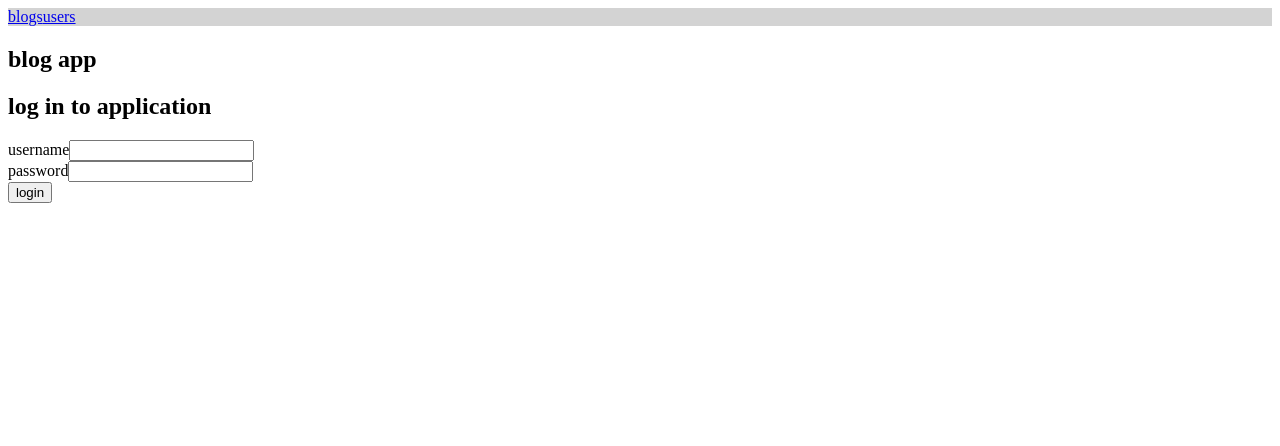
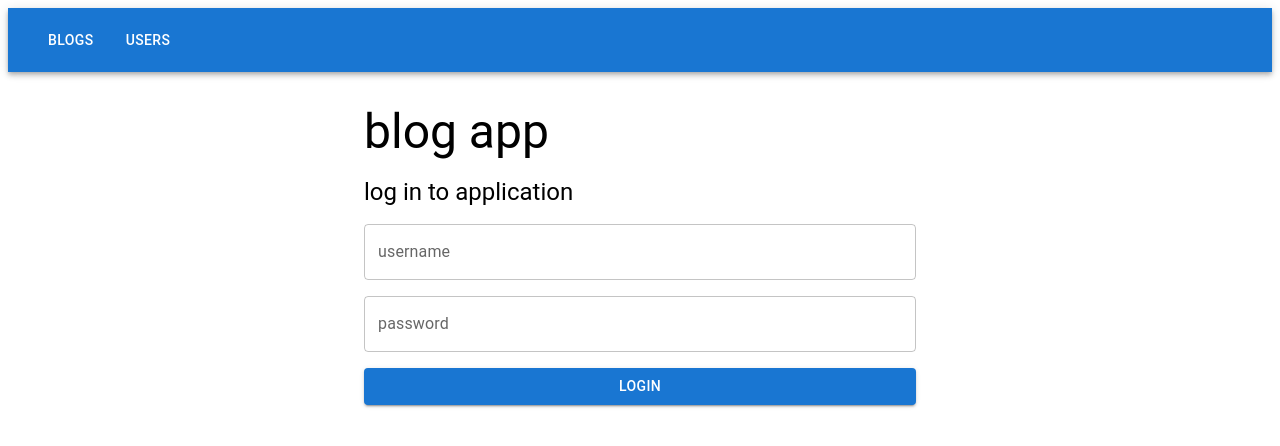
Before and after one commit to sinskiy/fs-monorepo, a React (Vite) app in the folder part7/blog-redux/bloglist-frontend/: page / in a window 1280 px wide. Shown: the top 446 px of the page. Built offline with nearby package versions, Linux system fonts and the light colour scheme.

Commit message:
feat: add styling with mui

```diff
--- a/part7/blog-redux/bloglist-frontend/package.json
+++ b/part7/blog-redux/bloglist-frontend/package.json
@@ -11,6 +11,10 @@
     "test": "vitest run"
   },
   "dependencies": {
+    "@emotion/react": "^11.14.0",
+    "@emotion/styled": "^11.14.0",
+    "@mui/icons-material": "^7.1.0",
+    "@mui/material": "^7.1.0",
     "@reduxjs/toolkit": "^2.8.2",
     "@tanstack/react-query": "^5.77.0",
     "axios": "^1.4.0",
--- a/part7/blog-redux/bloglist-frontend/src/Blog.jsx
+++ b/part7/blog-redux/bloglist-frontend/src/Blog.jsx
@@ -1,7 +1,20 @@
 import { useQuery, useQueryClient } from '@tanstack/react-query'
-import { useNavigate, useParams } from 'react-router'
+import { Link, useNavigate, useParams } from 'react-router'
 import blogService from './services/blogs'
 import { useSelector } from 'react-redux'
+import Button from '@mui/material/Button'
+import {
+  Box,
+  Card,
+  CardActions,
+  CardContent,
+  Link as StyledLink,
+  List,
+  ListItem,
+  ListItemText,
+  TextField,
+  Typography,
+} from '@mui/material'
 
 const Blog = () => {
   const queryClient = useQueryClient()
@@ -17,11 +30,19 @@ const Blog = () => {
   })
 
   if (status === 'pending') {
-    return <p>loading blog</p>
+    return (
+      <Typography variant="body1" component="p">
+        loading blog
+      </Typography>
+    )
   }
 
   if (status === 'error') {
-    return <p>error: {error.message}</p>
+    return (
+      <Typography variant="body1" component="p">
+        error: {error.message}
+      </Typography>
+    )
   }
 
   const handleDeleteClick = async () => {
@@ -48,32 +69,70 @@ const Blog = () => {
 
   return (
     <>
-      <h1>{data.title}</h1>
-      <p>{data.url}</p>
-      <p>
-        likes {data.likes}
-        <button onClick={handleLikeClick}>like</button>
-      </p>
-      <p>{data.user?.username}</p>
-      {username && data.user?.username === username && (
-        <button onClick={handleDeleteClick}>remove</button>
-      )}
-      <h3>comments</h3>
-      <form onSubmit={handleComment}>
-        <label htmlFor="comment" className="sr-only">
-          comment
-        </label>
-        <input type="text" name="comment" id="comment" />
-        <button type="submit">add comment</button>
-      </form>
+      <Card>
+        <CardContent>
+          <Typography variant="h4" component="h2">
+            {data.title}
+          </Typography>
+          <StyledLink to={data.url} component={Link}>
+            {data.url}
+          </StyledLink>
+          <Typography
+            variant="overline"
+            component="p"
+            sx={{ mt: 2, display: 'flex', gap: 1, alignItems: 'center' }}
+          >
+            likes {data.likes}
+            <Button variant="outlined" onClick={handleLikeClick}>
+              like
+            </Button>
+          </Typography>
+          <Typography variant="body1" component="p">
+            {data.user?.username}
+          </Typography>
+        </CardContent>
+        <CardActions>
+          {username && data.user?.username === username && (
+            <Button variant="outlined" onClick={handleDeleteClick}>
+              remove
+            </Button>
+          )}
+        </CardActions>
+      </Card>
+      <Typography variant="h5" component="h3" sx={{ mt: 2 }}>
+        comments
+      </Typography>
+      <Box
+        component="form"
+        sx={{ display: 'flex', flexDirection: 'column' }}
+        onSubmit={handleComment}
+      >
+        <TextField
+          type="text"
+          id="comment"
+          label="comment"
+          variant="outlined"
+        />
+        <Button
+          variant="contained"
+          type="submit"
+          sx={{ maxWidth: 'fit-content', mt: 1 }}
+        >
+          add comment
+        </Button>
+      </Box>
       {data.comments.length > 0 ? (
-        <ul>
+        <List>
           {data.comments.map((comment, i) => (
-            <li key={i}>{comment}</li>
+            <ListItem key={i}>
+              <ListItemText primary={comment} />
+            </ListItem>
           ))}
-        </ul>
+        </List>
       ) : (
-        <p>no comments yet :c</p>
+        <Typography variant="body1" component="p">
+          no comments yet :c
+        </Typography>
       )}
     </>
   )
--- a/part7/blog-redux/bloglist-frontend/src/Layout.jsx
+++ b/part7/blog-redux/bloglist-frontend/src/Layout.jsx
@@ -1,9 +1,22 @@
-import { Link, Outlet } from 'react-router'
+import { NavLink, Outlet } from 'react-router'
 import Message from './components/Message'
 import { useDispatch, useSelector } from 'react-redux'
 import { setUser } from './reducers/userReducer'
 import blogService from './services/blogs'
-import { useEffect } from 'react'
+import { useEffect, useState } from 'react'
+import {
+  AppBar,
+  Box,
+  Button,
+  Container,
+  IconButton,
+  Menu,
+  MenuItem,
+  Toolbar,
+  Typography,
+} from '@mui/material'
+import MenuIcon from '@mui/icons-material/Menu'
+import Link from '@mui/material/Link'
 
 const Layout = () => {
   const dispatch = useDispatch()
@@ -27,31 +40,105 @@ const Layout = () => {
     window.localStorage.removeItem('loggedBlogappUser')
   }
 
+  const [anchorElNav, setAnchorElNav] = useState(null)
+  const handleOpenNavMenu = event => {
+    setAnchorElNav(event.currentTarget)
+  }
+  const handleCloseNavMenu = () => {
+    setAnchorElNav(null)
+  }
+
   return (
     <>
-      <header>
-        <nav
-          style={{
-            backgroundColor: 'lightgray',
-            display: 'flex',
-            alignItems: 'center',
-          }}
-        >
-          <Link to="/">blogs</Link>
-          <Link to="/users">users</Link>
-          {username && (
-            <>
-              <p>{username} logged in</p>
-              <button onClick={handleLogout}>logout</button>
-            </>
-          )}
-        </nav>
-      </header>
-      <main>
-        <h2>blog app</h2>
+      <AppBar position="static">
+        <Container maxWidth="xl">
+          <Toolbar disableGutters>
+            <Box sx={{ flexGrow: 1, display: { xs: 'flex', md: 'none' } }}>
+              <IconButton
+                size="large"
+                aria-label="account of current user"
+                aria-controls="menu-appbar"
+                aria-haspopup="true"
+                onClick={handleOpenNavMenu}
+                color="inherit"
+              >
+                <MenuIcon />
+              </IconButton>
+              <Menu
+                id="menu-appbar"
+                anchorEl={anchorElNav}
+                anchorOrigin={{
+                  vertical: 'bottom',
+                  horizontal: 'left',
+                }}
+                keepMounted
+                transformOrigin={{
+                  vertical: 'top',
+                  horizontal: 'left',
+                }}
+                open={Boolean(anchorElNav)}
+                onClose={handleCloseNavMenu}
+                sx={{ display: { xs: 'block', md: 'none' } }}
+              >
+                <MenuItem>
+                  <Link to="/" component={NavLink}>
+                    blogs
+                  </Link>
+                </MenuItem>
+                <MenuItem>
+                  <Link to="/users" component={NavLink}>
+                    users
+                  </Link>
+                </MenuItem>
+              </Menu>
+            </Box>
+            <Box sx={{ flexGrow: 1, display: { xs: 'none', md: 'flex' } }}>
+              <Link
+                to="/"
+                component={NavLink}
+                sx={{ color: 'white', m: 2, display: 'block' }}
+              >
+                <Typography variant="button">blogs</Typography>
+              </Link>
+              <Link
+                to="/users"
+                component={NavLink}
+                sx={{ color: 'white', m: 2, display: 'block' }}
+              >
+                <Typography variant="button">users</Typography>
+              </Link>
+            </Box>
+            {username && (
+              <Box
+                sx={{
+                  flexGrow: 0,
+                  display: 'flex',
+                  alignItems: 'center',
+                  gap: 2,
+                }}
+              >
+                <Typography variant="body1" component="p">
+                  {username} logged in
+                </Typography>
+                <Button
+                  variant="outlined"
+                  color="inherit"
+                  onClick={handleLogout}
+                >
+                  logout
+                </Button>
+              </Box>
+            )}
+          </Toolbar>
+        </Container>
+      </AppBar>
+      <Container component="main" maxWidth="sm" sx={{ mt: 4 }}>
+        <Typography variant="h3" component="h1" sx={{ mb: 2 }}>
+          blog app
+        </Typography>
         <Message />
         <Outlet />
-      </main>
+      </Container>
     </>
   )
 }
--- a/part7/blog-redux/bloglist-frontend/src/Users.jsx
+++ b/part7/blog-redux/bloglist-frontend/src/Users.jsx
@@ -1,6 +1,17 @@
 import { useQuery } from '@tanstack/react-query'
 import userService from './services/users'
 import { Link } from 'react-router'
+import TableContainer from '@mui/material/TableContainer'
+import StyledLink from '@mui/material/Link'
+import {
+  Paper,
+  Table,
+  TableBody,
+  TableCell,
+  TableHead,
+  TableRow,
+  Typography,
+} from '@mui/material'
 
 const Users = () => {
   const { data, status, error } = useQuery({
@@ -9,34 +20,48 @@ const Users = () => {
   })
 
   if (status === 'pending') {
-    return <p>loading users</p>
+    return (
+      <Typography variant="body1" component="p">
+        loading users
+      </Typography>
+    )
   }
 
   if (status === 'error') {
-    return <p>error: {error.message}</p>
+    return (
+      <Typography variant="body1" component="p">
+        error: {error.message}
+      </Typography>
+    )
   }
 
   return (
     <>
-      <h3>Users</h3>
-      <table>
-        <thead>
-          <tr>
-            <td></td>
-            <th>blogs created</th>
-          </tr>
-        </thead>
-        <tbody>
-          {data.map(user => (
-            <tr key={user.id}>
-              <td>
-                <Link to={`/users/${user.id}`}>{user.username}</Link>
-              </td>
-              <td>{user.blogs.length}</td>
-            </tr>
-          ))}
-        </tbody>
-      </table>
+      <Typography variant="h5" component="h2">
+        Users
+      </Typography>
+      <TableContainer component={Paper}>
+        <Table>
+          <TableHead>
+            <TableRow>
+              <TableCell></TableCell>
+              <TableCell>blogs created</TableCell>
+            </TableRow>
+          </TableHead>
+          <TableBody>
+            {data.map(user => (
+              <TableRow key={user.id}>
+                <TableCell>
+                  <StyledLink component={Link} to={`/users/${user.id}`}>
+                    {user.username}
+                  </StyledLink>
+                </TableCell>
+                <TableCell>{user.blogs.length}</TableCell>
+              </TableRow>
+            ))}
+          </TableBody>
+        </Table>
+      </TableContainer>
     </>
   )
 }
--- a/part7/blog-redux/bloglist-frontend/src/components/User.jsx
+++ b/part7/blog-redux/bloglist-frontend/src/components/User.jsx
@@ -5,6 +5,7 @@ import Message from '../components/Message'
 import { useDispatch } from 'react-redux'
 import blogService from '../services/blogs'
 import { setUser } from '../reducers/userReducer'
+import { Box, Button, TextField, Typography } from '@mui/material'
 
 const User = () => {
   const dispatch = useDispatch()
@@ -36,31 +37,36 @@ const User = () => {
   return (
     <>
       <div>
-        <h2>log in to application</h2>
+        <Typography variant="h5" component="h3">
+          log in to application
+        </Typography>
         <Message />
-        <form onSubmit={handleLogin}>
-          <div>
-            <label htmlFor="username">username</label>
-            <input
+        <Box
+          component="form"
+          onSubmit={handleLogin}
+          sx={{ display: 'flex', flexDirection: 'column', gap: 2, mt: 2 }}
+          maxWidth="sm"
+        >
+          <TextField
             type="text"
-              name="username"
             id="username"
+            label="username"
             value={username}
             onChange={e => setUsername(e.currentTarget.value)}
+            variant="outlined"
           />
-          </div>
-          <div>
-            <label htmlFor="password">password</label>
-            <input
+          <TextField
             type="password"
-              name="password"
             id="password"
+            label="password"
             value={password}
             onChange={e => setPassword(e.currentTarget.value)}
+            variant="outlined"
           />
-          </div>
-          <button type="submit">login</button>
-        </form>
+          <Button variant="contained" type="submit">
+            login
+          </Button>
+        </Box>
       </div>
     </>
   )
```
Also changed, not shown: part7/blog-redux/bloglist-frontend/src/User.jsx (+25 -8 lines), part7/blog-redux/bloglist-frontend/src/components/Blog.jsx (+5 -12 lines), part7/blog-redux/bloglist-frontend/src/components/BlogForm.jsx (+27 -19 lines), part7/blog-redux/bloglist-frontend/src/components/Blogs.jsx (+8 -3 lines), part7/blog-redux/bloglist-frontend/src/components/Message.jsx (+2 -5 lines), part7/blog-redux/bloglist-frontend/src/components/Togglable.jsx (+7 -2 lines), 1 other file (tests, documents, lock files or other folders). Lines whose indentation alone changed are shown as unchanged.
